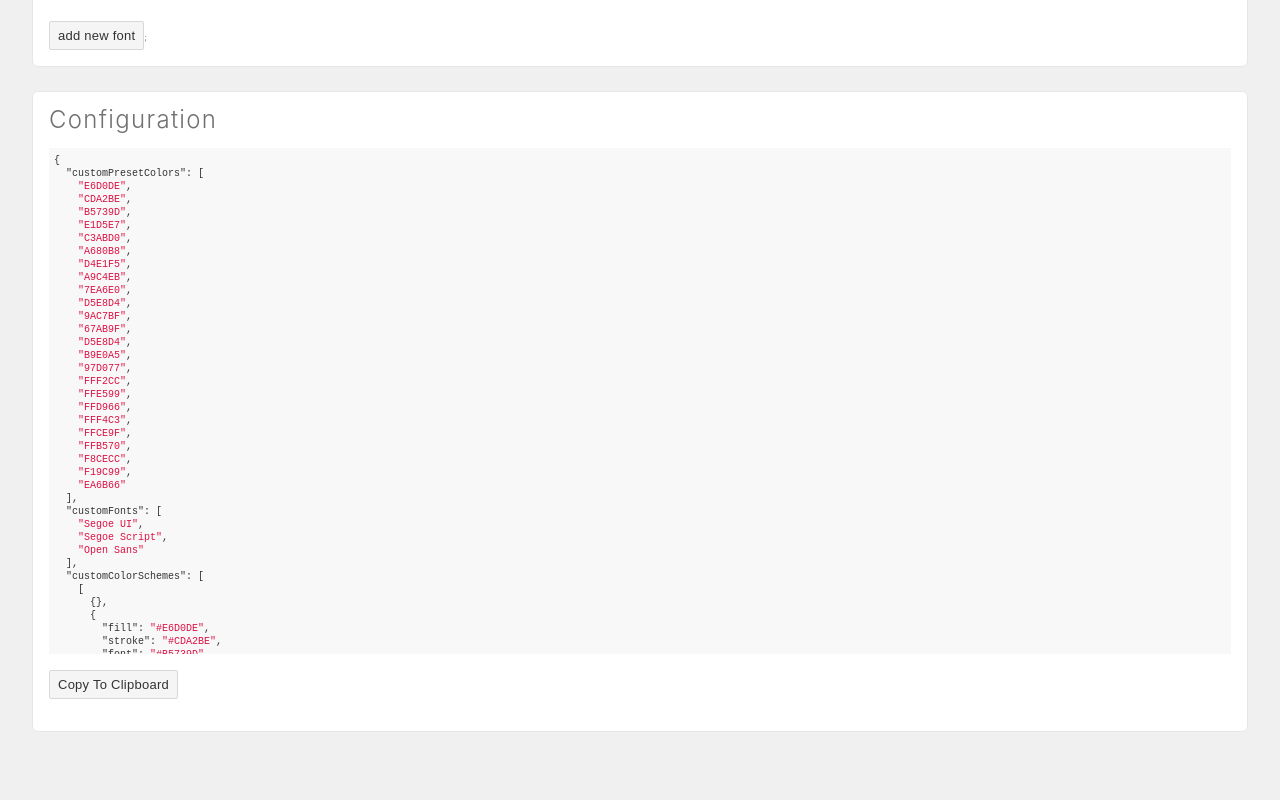
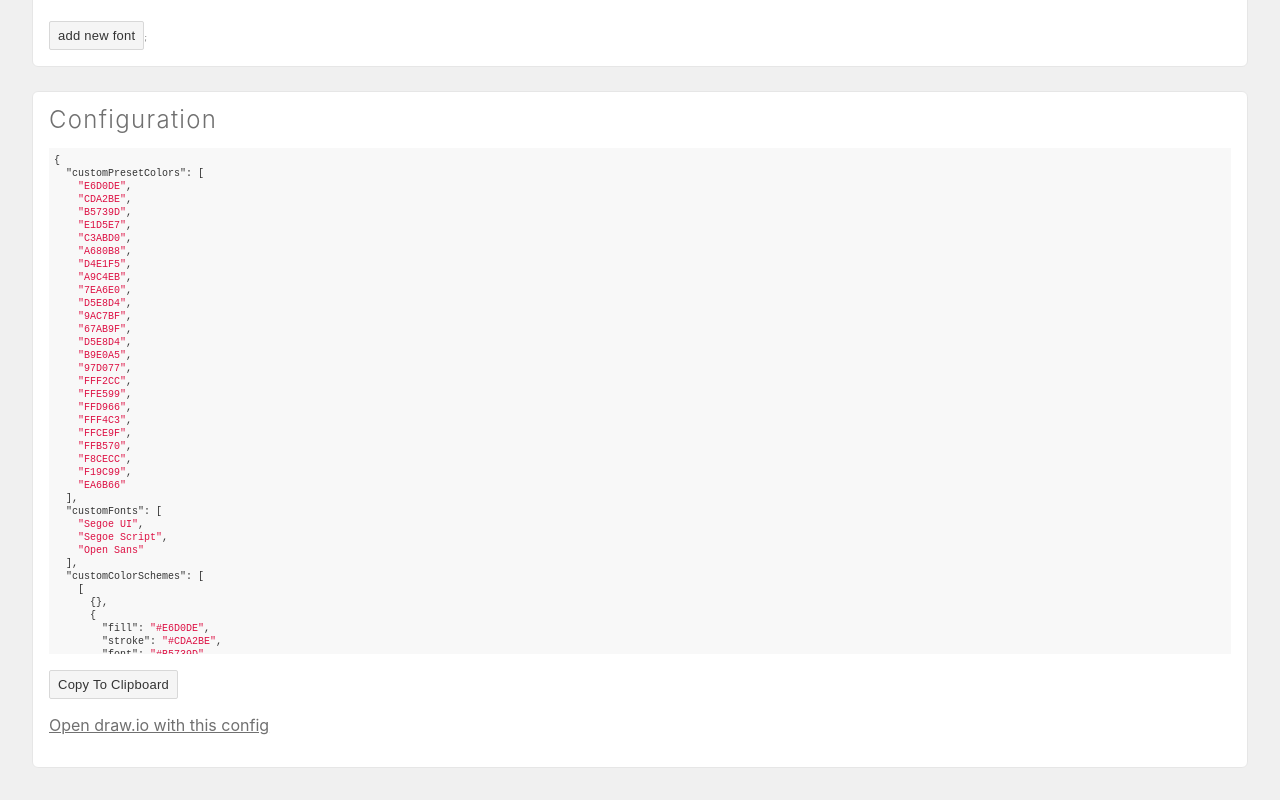
Before and after one commit to leifmarcus/drawio-config, a React (Create React App) app: page / in a window 1280 px wide. Shown: the part 2177-2977 px from the top of the page. Before the commit the page ends 2941 px from the top, so only its background shows below. Built offline with nearby package versions, Linux system fonts and the light colour scheme.

Commit message:
feat: add drawio link with config

```diff
--- a/package.json
+++ b/package.json
@@ -9,12 +9,14 @@
     "@types/jest": "^24.0.0",
     "@types/lodash": "^4.14.149",
     "@types/node": "^12.0.0",
+    "@types/pako": "^1.0.1",
     "@types/react": "^16.9.0",
     "@types/react-color": "^3.0.1",
     "@types/react-dom": "^16.9.0",
     "@types/react-syntax-highlighter": "^11.0.3",
     "ace-builds": "^1.4.7",
     "lodash": "^4.17.15",
+    "pako": "^1.0.10",
     "react": "^16.12.0",
     "react-ace": "^8.0.0",
     "react-color": "^2.17.3",
--- a/src/components/ConfigOutput/ConfigOutput.css
+++ b/src/components/ConfigOutput/ConfigOutput.css
@@ -13,3 +13,8 @@
     margin-left: 1rem;
     font-size: 1.5rem;
 }
+
+.ConfigOutput--open-link {
+    font-size: 2rem;
+    margin-top: 2rem;
+}
--- a/src/components/ConfigOutput/ConfigOutput.tsx
+++ b/src/components/ConfigOutput/ConfigOutput.tsx
@@ -5,7 +5,7 @@ import './ConfigOutput.css';
 import { Box } from '../Elements/Box';
 import { ConfigurationContext } from '../../App';
 import { Button } from '../Elements/Button';
-import { convertToDrawIoConfig } from './helper';
+import { convertToDrawIoConfig, createDrawioLink } from './helper';
 import { Configuration } from '../../state/types';
 
 type Props = {};
@@ -83,6 +83,12 @@ export const ConfigOutput: React.FC<Props> = () => {
                 <Button onClick={handleCopyClick}>Copy To Clipboard</Button>
 
                 {isCopied && <div className="ConfigOutput--copy-hint">✔︎ Copied to clipboard</div>}
+
+                <div className="ConfigOutput--open-link">
+                    <a href={createDrawioLink(drawioConfig)} target="_blank" rel="noopener noreferrer">
+                        Open draw.io with this config
+                    </a>
+                </div>
             </Box>
             {drawioConfig.fontCss && <style type="text/css">{drawioConfig.fontCss}</style>}
         </div>
--- a/src/components/ConfigOutput/helper.ts
+++ b/src/components/ConfigOutput/helper.ts
@@ -1,4 +1,5 @@
 import { Configuration, CustomColorSchemes, AppState, CustomFont } from '../../state/types';
+import pako from 'pako';
 
 /**
  * gradient needs to be removed, otherwise the fill is not shown inside the
@@ -40,3 +41,11 @@ export const convertToDrawIoConfig = (config: AppState): Configuration => {
 
     return convertedConfig;
 };
+
+export const createDrawioLink = (config: Configuration): string => {
+    const str = JSON.stringify(config);
+    const encoded = encodeURIComponent(str);
+    const binary = pako.deflate(encoded, { to: 'string', raw: true });
+
+    return `https://draw.io/#_CONFIG_${btoa(binary)}`;
+};
--- a/src/index.css
+++ b/src/index.css
@@ -24,6 +24,10 @@ h1,h2,h3,h4,h5 {
     font-weight: 300;
 }
 
+a, a:link {
+    color: inherit;
+}
+
 input[type=text] {
     font-size: 12px;
     overflow: hidden;
```
